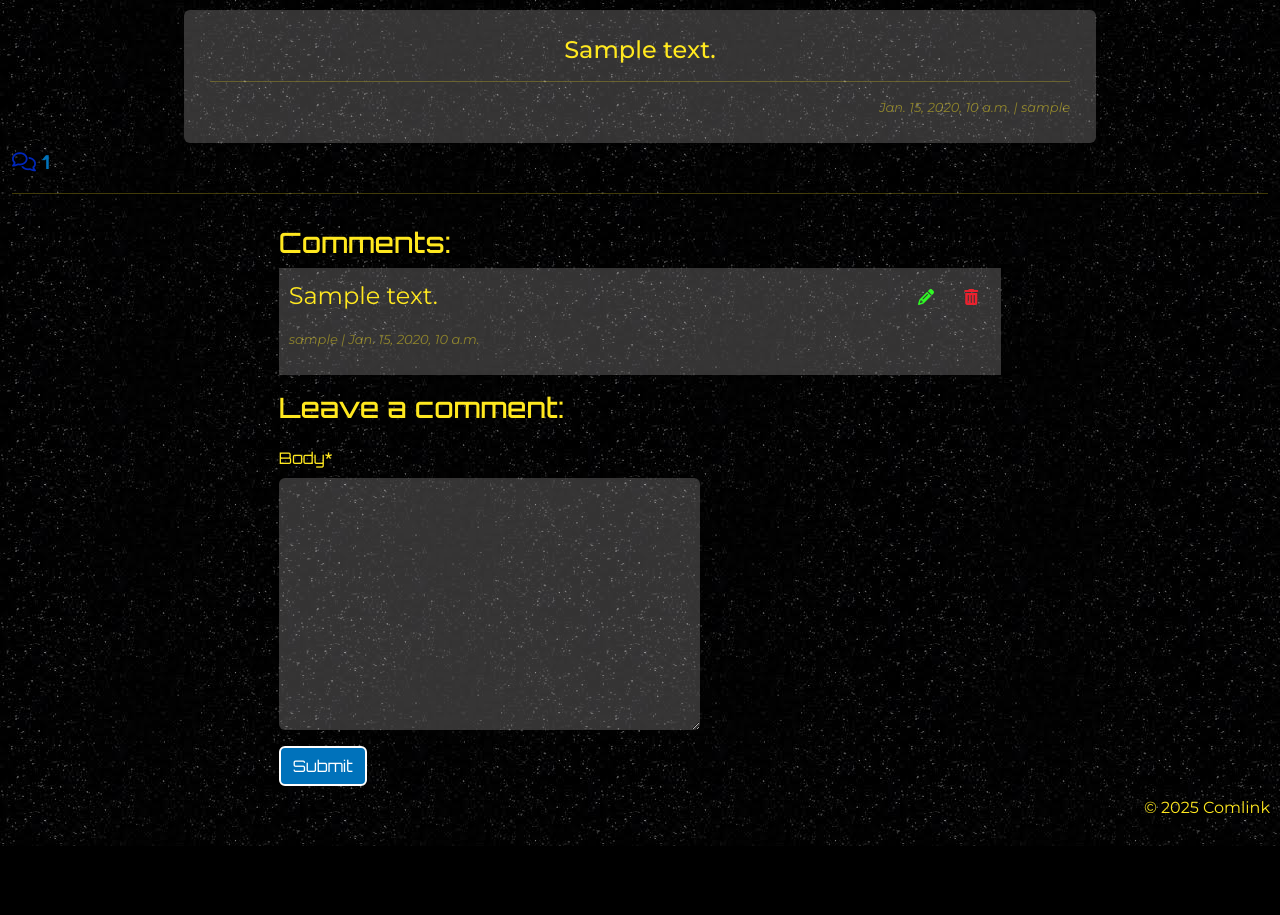
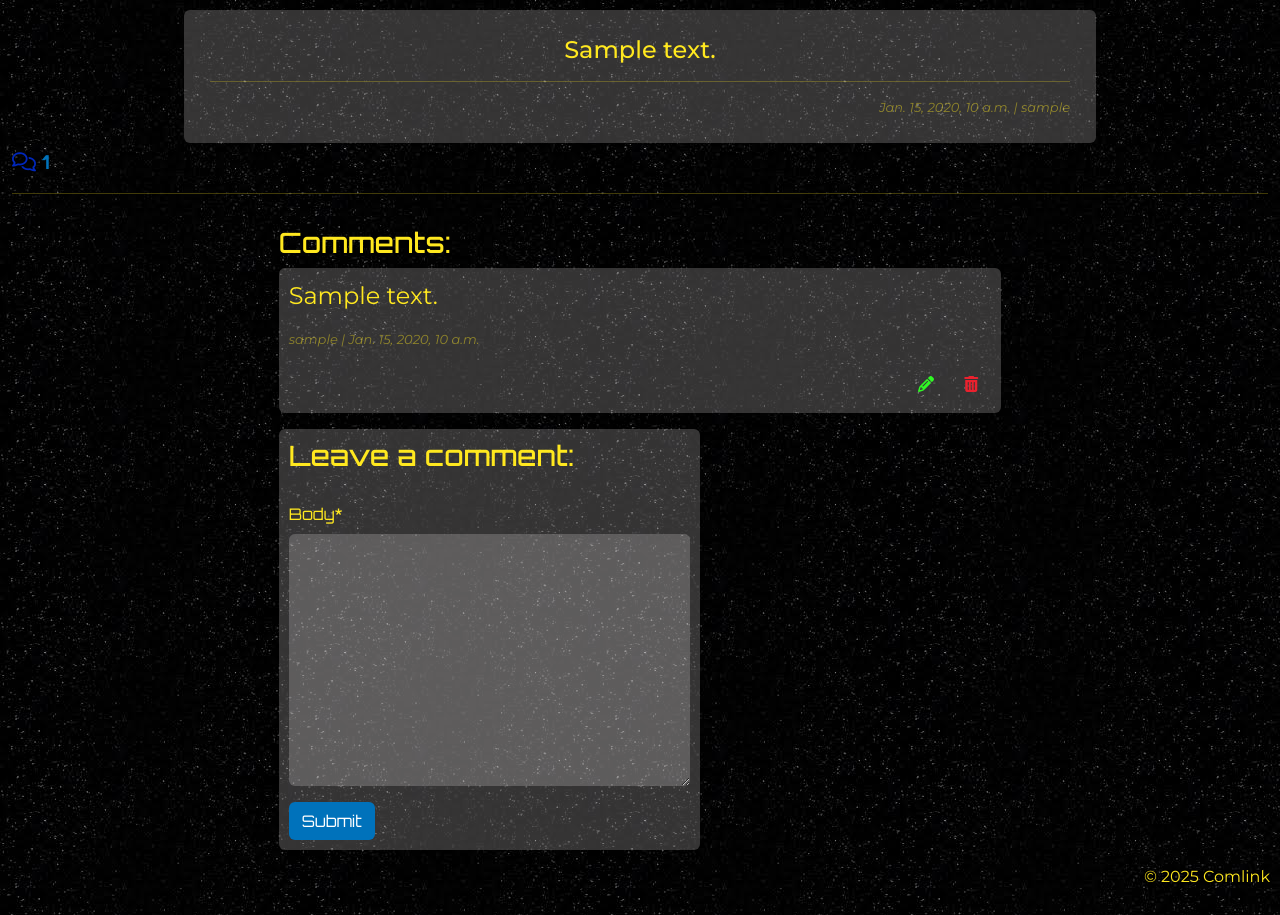
Before and after one commit to Darthspider360/The-Comlink, a Django app: page /1/ in a window 1280 px wide. Shown: the part 56-971 px from the top of the page. Before the commit the page ends 902 px from the top, so only its background shows below. Run offline with Django 4.2, Linux system fonts and the light colour scheme; a user stored in the database is signed in; tables that the repository leaves empty hold one stand-in row (values such as "Sample post"); some libraries are stand-ins or nearby versions.

Commit message:
style tweeks

```diff
--- a/feed/templates/feed/post_view.html
+++ b/feed/templates/feed/post_view.html
@@ -44,7 +44,7 @@
             <!-- We want a for loop inside the empty control tags
           to iterate through each comment in comments -->
             {% for comment in comments %}
-            <div class="card-body custom-card justify-content-start">
+            <div class="card card-body custom-card justify-content-start">
                 <div class="comments">
                     <div class="fs-4" id="comment{{ comment.id }}">
                         {{ comment.body | linebreaks }}
@@ -76,7 +76,7 @@
             {% endfor %}
             <!-- Creating New Comments -->
             <div class="col-md-7 mt-3">
-                <div class="card-body">
+                <div class="card card-body custom-card">
                     {% if user.is_authenticated %}
                     <h3>Leave a comment:</h3>
                     <form id="commentForm" method="post" style="margin-top: 1.3em;">
--- a/static/css/style.css
+++ b/static/css/style.css
@@ -35,7 +35,6 @@ p {
     background-color: #0072bb;
     color: white;
     font-size: medium;
-    border: solid 2px white;
 }
 
 .custom-button:hover{
@@ -51,7 +50,7 @@ p {
     color: #ffe81f;
 }
 
-.nav-link.active, .post-link:hover{
+.active, .post-link:hover, .nav-link:hover{
     color: #0072bb !important;
 }
 .custom-modal{
@@ -142,7 +141,8 @@ p {
 #id_password,
 #id_content,
 #id_status,
-#id_body {
+#id_body,
+#id_file {
     background-color: #fffafa34;
     color: #ffe81f;
     border: none;
--- a/templates/base.html
+++ b/templates/base.html
@@ -1,4 +1,5 @@
 {% load static %}
+{% url 'home' as home_url %}
 {% url 'account_login' as login_url %}
 {% url 'account_signup' as signup_url %}
 {% url 'account_logout' as logout_url %}
@@ -19,11 +20,9 @@
 </head>
 
 <body>
-
     <nav class="navbar navbar-expand-lg navbar-custom">
         <div class="container-fluid">
-            <a class="navbar-brand logo-font d-flex align-items-center {% if request.path == home_url %}active{% endif %}" aria-current="page"
-            href="{% url 'home' %}">
+            <a class="navbar-brand logo-font d-flex align-items-center" href="{% url 'home' %}">
                 <img src="/static/images/logo.png" alt="Logo" width="250" height="30" class="d-inline-block align-text-center">
             </a>
             <button class="navbar-toggler" type="button" data-bs-toggle="collapse" data-bs-target="#navbarNav"
@@ -33,8 +32,7 @@
             <div class="collapse navbar-collapse" id="navbarNav">
                 <ul class="navbar-nav ms-auto">
                     <li class="nav-item">
-                        <a class="nav-link {% if request.path == home_url %}active{% endif %}" aria-current="page"
-                        href="{% url 'home' %}">Feed</a>
+                        <a class="nav-link {% if request.path == home_url %}active{% endif %}" aria-current="page" href="{% url 'home' %}">Feed</a>
                     </li>
                     <li class="nav-item">
                         <a class="nav-link" href="#">Placeholder</a>
```
Also changed, not shown: 1 other file.
